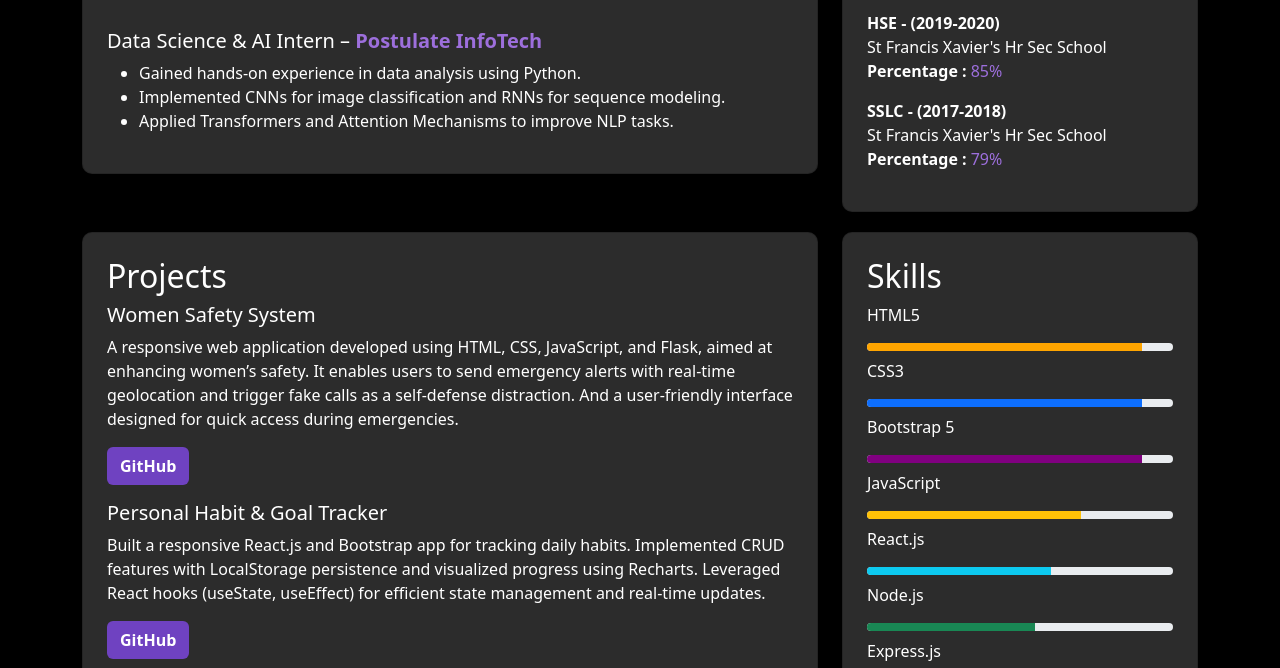
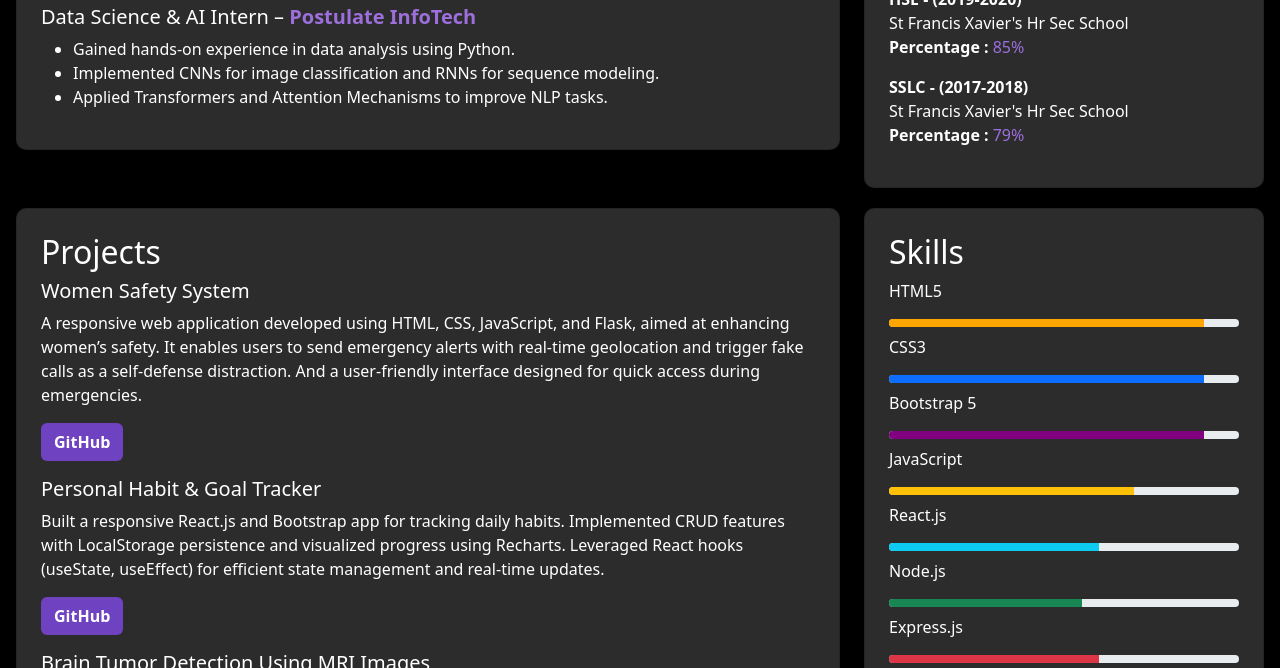
Before and after one commit to Ben0JS/My-Portfolio-Website, a plain HTML site: page index.html in a window 1280 px wide. Shown: the part 823-1491 px from the top of the page. Drawn offline with nearby package versions, Linux system fonts and the light colour scheme.

Commit message:
Update index.html

```diff
--- a/index.html
+++ b/index.html
@@ -46,7 +46,7 @@
 </nav>
 
 <!-- Main Content -->
-<main class="container my-5 ">
+<main class="container-fluid px-3 my-5 ">
 
   <!-- Row 1: About + Education -->
   <div class="row ">
```
